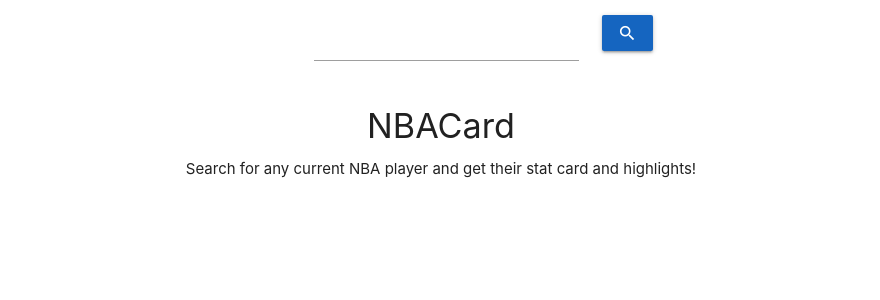
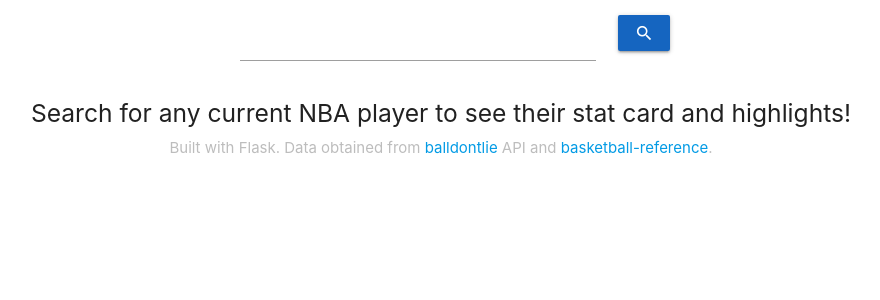
Before and after one commit to kuoalan/nbacards, a Flask app: page / in a window 1280 px wide. Shown: the top 300 px of the page, without its empty margins (199-1079 px from the left). Run offline with Flask 2, Linux system fonts and the light colour scheme; parts of the project's set-up code (start-up, migrations or seed data) failed here and were passed over.

Commit message:
Updated layout and stat display

```diff
--- a/app.py
+++ b/app.py
@@ -38,22 +38,28 @@ def submit():
             player_info = player_info_req.json()
             if len(player_stats['data']) == 0:
                 continue
+            # extract player info from response
             position = player_info['position']
             height_feet = player_info['height_feet']
             height_inches = player_info['height_inches']
             weight = player_info['weight_pounds']
             team = player_info['team']['full_name']
-            ppg = player_stats['data'][0]['pts']
-            rebounds = player_stats['data'][0]['reb']
-            assists = player_stats['data'][0]['ast']
-            fga = player_stats['data'][0]['fga']
-            fta = player_stats['data'][0]['fta']
-            fg_pct = round(player_stats['data'][0]['fg_pct']*100, 2)
-            fg3_pct = round(player_stats['data'][0]['fg3_pct']*100, 2)
-            ft_pct = round(player_stats['data'][0]['ft_pct']*100, 2)
+            # extract stats from response
+            stat_source = player_stats['data'][0]
+            ppg = stat_source['pts']
+            rebounds = stat_source['reb']
+            assists = stat_source['ast']
+            steals = stat_source['stl']
+            blocks = stat_source['blk']
+            turnovers = stat_source['turnover']
+            fga = stat_source['fga']
+            fta = stat_source['fta']
+            fg_pct = round(stat_source['fg_pct']*100, 2)
+            fg3_pct = round(stat_source['fg3_pct']*100, 2)
+            ft_pct = round(stat_source['ft_pct']*100, 2)
             ts = round((ppg/(2*(fga+0.44*fta)))*100,2)
             print(ts)
-
+            # Get image from bbref
             bbref_id = player_name_id[full_name]
             imageurl = 'https://www.basketball-reference.com/req/202105076/images/players/' + bbref_id + ".jpg"
             yt_query = requests.get(f'https://www.googleapis.com/youtube/v3/search?part=snippet&maxResults=20&q={full_name} highlights&type=video&key={yt_api_key}')
@@ -63,7 +69,8 @@ def submit():
             else:
                 yt_vid_id = yt_result['items'][0]['id']['videoId']
             return render_template('index.html', name=full_name, position=position, points=ppg, rebounds=rebounds,
-                                   assists=assists, fg_pct = fg_pct, fg3_pct = fg3_pct, ft_pct = ft_pct, ts = ts,
+                                   assists=assists, steals = steals, blocks = blocks, turnovers = turnovers,
+                                   fg_pct = fg_pct, fg3_pct = fg3_pct, ft_pct = ft_pct, ts = ts,
                                    height_feet = height_feet, height_inches = height_inches,weight = weight, team = team,
                                    show_stats=True, imageurl = imageurl, player_list = player_name_id, yt_vid_id = yt_vid_id)
     else:
--- a/templates/index.html
+++ b/templates/index.html
@@ -19,8 +19,8 @@
 <body>
     <div class="container">
         <div class="row">
-            <form class="col s8 offset-s4" action="/" method="post" autocomplete="off">
-                <div class="input-field col s6">
+            <form class="col s9 offset-s3" action="/" method="post" autocomplete="off">
+                <div class="input-field col s7">
                     <input list="players" name="player_name" id="player_name" required="required">
                     <datalist id="players">
                         {% for name in player_list %}
@@ -38,7 +38,7 @@
                 <div class="col s12 valign center">
                     <h2>{{ name }}</h2>
                 </div>
-                <div class="col s2 offset-s2">
+                <div class="col s2 offset-s1">
                     <img src="{{ imageurl }}" class="circle responsive-img">
                 </div>
                     <div class="col s6">
@@ -46,8 +46,8 @@
                             <div class="card-tabs">
                                 <ul class="tabs tabs-fixed-width">
                                     <li class="tab"><a href="#tab1">Info</a></li>
-                                    <li class="tab"><a href="#tab2">Per Game Stats</a></li>
-                                    <li class="tab"><a href="#tab3">Shooting %s</a></li>
+                                    <li class="tab"><a href="#tab2">Stats</a></li>
+                                    <li class="tab"><a href="#tab3">%s</a></li>
                                 </ul>
                             </div>
                             <div class="card-content grey lighten-4">
@@ -57,8 +57,20 @@
                                     <p><b>Height: </b> {% if height_feet %}{{ height_feet }} feet {{ height_inches }} inches{% else %} Not available {% endif %}</p>
                                     <p><b>Weight: </b> {% if weight %}{{ weight }} pounds{% else %} Not available {% endif %}</p>
                                 </div>
-                                <div id="tab2">test2</div>
-                                <div id="tab3">test3</div>
+                                <div id="tab2">
+                                    <p><b>Points: </b>{{ points }}</p>
+                                    <p><b>Rebounds: </b>{{ rebounds }}</p>
+                                    <p><b>Assists: </b>{{ assists }}</p>
+                                    <p><b>Steals: </b>{{ steals }}</p>
+                                    <p><b>Blocks: </b>{{ blocks }}</p>
+                                    <p><b>Turnovers: </b>{{ turnovers }}</p>
+                                </div>
+                                <div id="tab3">
+                                    <p><b>FG: </b>{{ fg_pct }}%</p>
+                                    <p><b>3PT: </b>{{ fg3_pct }}%</p>
+                                    <p><b>FT: </b>{{ ft_pct }}%</p>
+                                    <p><b>TS: </b>{{ ts }}%</p>
+                                </div>
                             </div>
                         </div>
                     </div>
@@ -86,7 +98,7 @@
 {#                    </div>#}
 {#                </div>#}
                 <div class="col s12 valign center">
-                    <h3>Highlights:</h3>
+                    <h4>Highlights</h4>
                         {% if not yt_vid_id %}
                             Highlight video not available right now, please try again later!
                         {% else %}
@@ -97,8 +109,8 @@
                 </div>
             {% else %}
                 <div class="col s12 valign center">
-                    <h4>NBACard</h4>
-                    Search for any current NBA player and get their stat card and highlights!
+                    <h5>Search for any current NBA player to see their stat card and highlights!</h5>
+                    <span class="grey-text text-lighten-1">Built with Flask. Data obtained from <a href="https://www.balldontlie.io" target="_blank">balldontlie</a> API and <a href="https://www.basketball-reference.com/" target="_blank">basketball-reference</a>.</span>
                 </div>
             {% endif %}
         </div>
```
